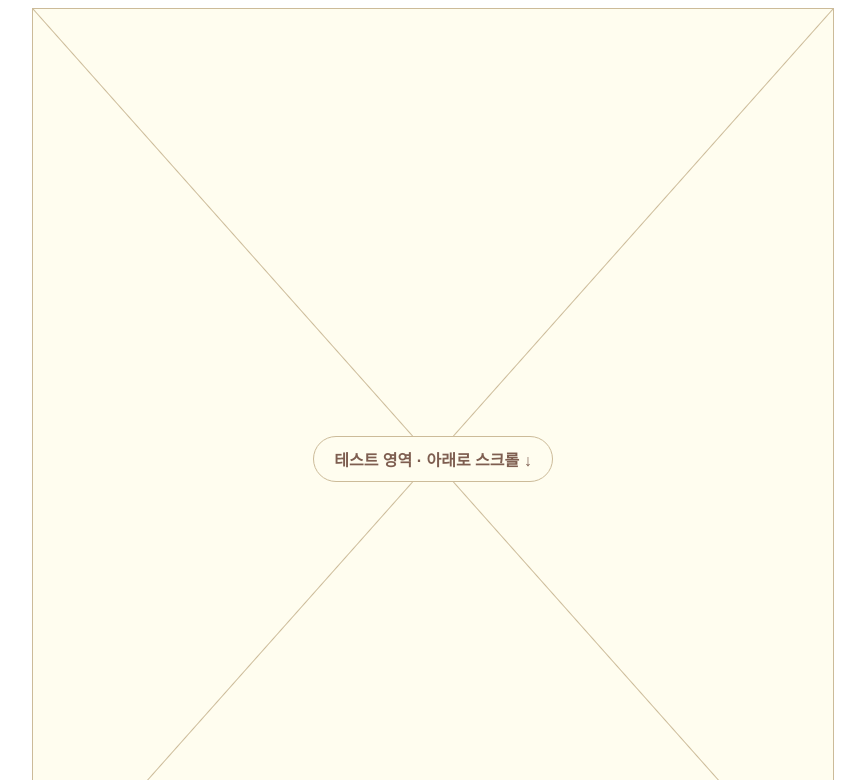
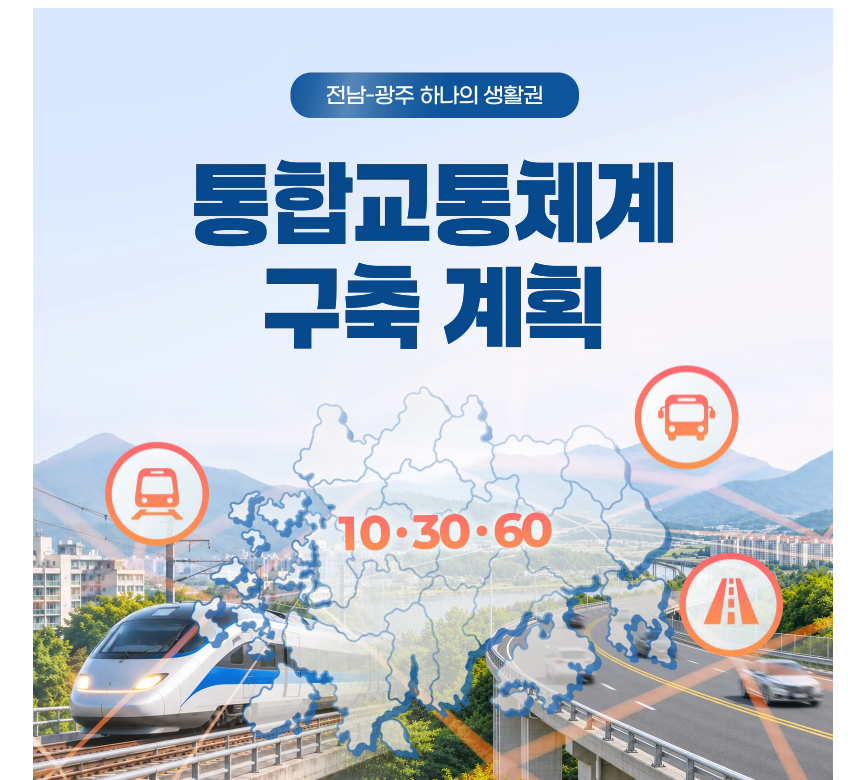
Before and after one commit to leemjay429-eng/nov4_2, a plain HTML site: page index.html in a window 1280 px wide. Shown: the top 780 px of the page, without its empty margins (207-1072 px from the left). Drawn offline with Linux system fonts and the light colour scheme; a web font is replaced by a local one.

Commit message:
Add files via upload

```diff
--- a/index.html
+++ b/index.html
@@ -19,10 +19,6 @@ if(location.protocol==='file:'||location.hostname.indexOf('github.io')>-1){
   }catch(e){}
 })();
 </script>
-<!-- TEST: 확인 후 이 줄 삭제 -->
- <div class="jngj-test-spacer" aria-hidden="true" style="height:900px;max-width:800px;margin:auto;display:grid;place-items:center;border:1px solid #cb9;background:linear-gradient(to top right,#0000 calc(50% - 1px),#cb9,#0000 calc(50% + 1px)),linear-gradient(to top left,#0000 calc(50% - 1px),#cb9,#0000 calc(50% + 1px)) #fffdef;font:700 16px sans-serif;color:#7E5E50"><b style="padding:10px 20px;background:#fffdef;border:1px solid #cb9;border-radius:99px">
-  테스트 영역 · 아래로 스크롤 ↓</b></div>
-<!-- TEST: 확인 후 이 줄 삭제  -->
 <div class="contents_div">
 <style>
 @font-face{font-family:'Pretendard';src:url('https://cdn.jsdelivr.net/gh/projectnoonnu/pretendard@1.0/Pretendard-Thin.woff2') format('woff2');font-weight:100;font-display:swap}
@@ -486,6 +482,7 @@ if(location.protocol==='file:'||location.hostname.indexOf('github.io')>-1){
   .contents_div .ota-s5{ --lb-h:23px; --lb-px:10px; --fs-label:11px; --fw-label:600; }
   .contents_div .ota-s5 .ota-lb{ color:#0b2a55; }
   .contents_div .ota-row{ gap:10px; padding:13px 0; }
+  .contents_div .ota-row dd{ text-wrap:wrap; }
   .contents_div .ota-road > li{ padding:13px 0 13px 16px; }
   .contents_div .ota-road > li::before{ top:calc(13px + var(--fs-body) * 0.25); }
 
```
